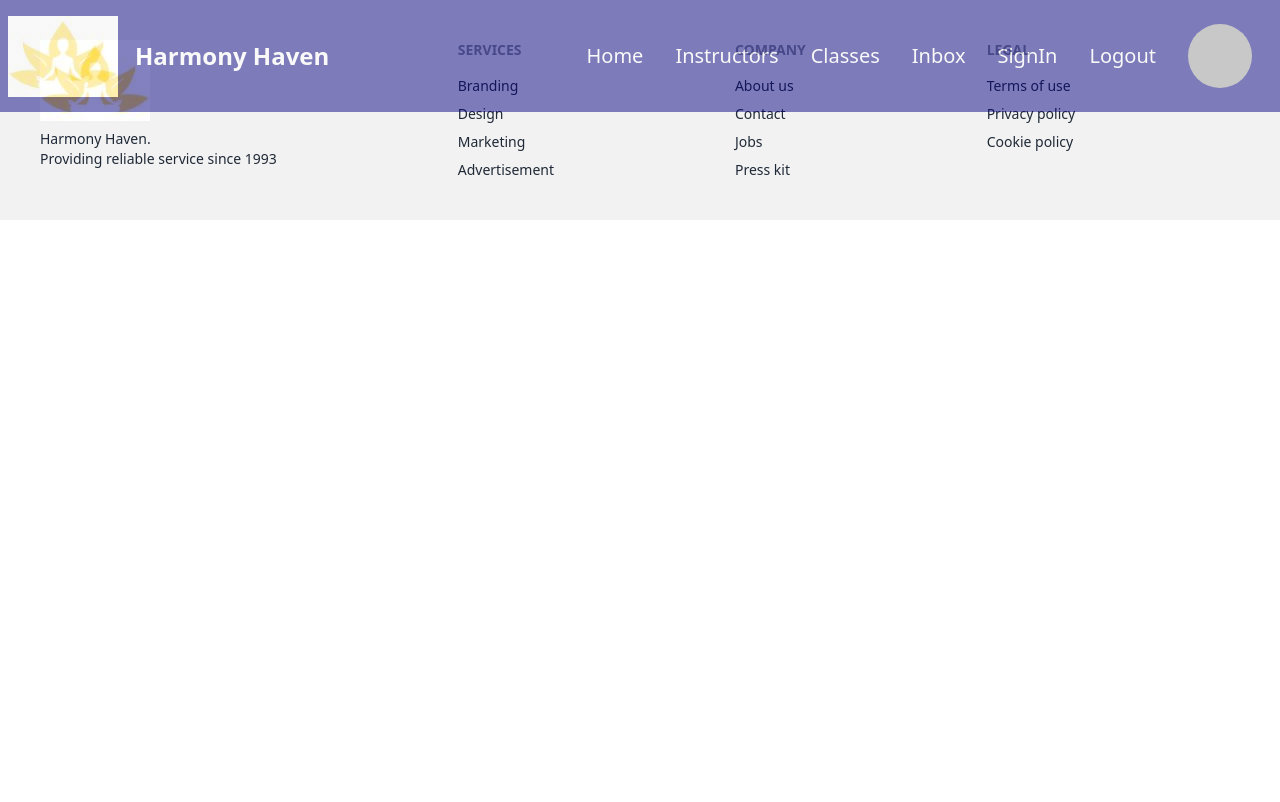
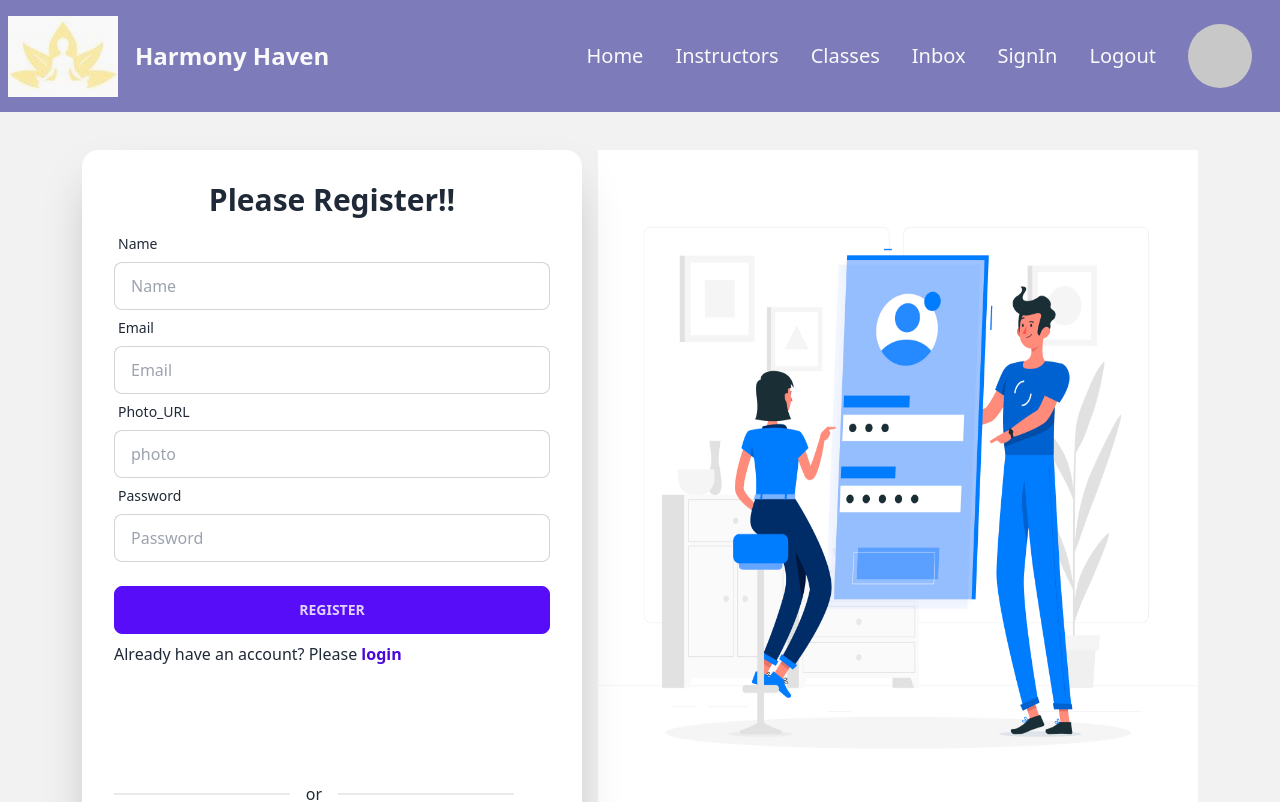
Before and after one commit to Sohelahmed27/HarmonyHaven, a React (Vite) app: page /signup in a window 1280 px wide. Shown: the top 802 px of the page. Built offline with nearby package versions, Linux system fonts and the light colour scheme; no server answers; grey boxes are pictures that could not be loaded.

Commit message:
registration-updated

```diff
--- a/src/pages/Login/Login.jsx
+++ b/src/pages/Login/Login.jsx
@@ -7,18 +7,101 @@ import { AuthContext } from '../../provider/AuthProvider';
 
 const Login = () => {
   const {signIn}= useContext(AuthContext)
-  const { register, handleSubmit, formState: { errors } } = useForm();
-  const onSubmit = data => {
-    signIn(data.email, data.password)
-    .then(result => {
-      const user = result.user
+  // const { register, handleSubmit, formState: { errors } } = useForm();
+  // const onSubmit = data => {
+  //   const email = data.email;
+  //   const password = data.password;
+  //   signIn(email, password)
+  //   .then(result => {
+  //     const user = result.user
+  //     console.log(user)
+  //   })
+  // }
+  const handleSignIn = event => {
+    event.preventDefault();
+    const form = event.target;
+
+    const email = form.email.value;
+    const password = form.password.value;
+
+    console.log(email, password)
+
+    signIn(email, password)
+    .then(result =>{
+      const user = result.user;
+      console.log(user)
     })
-    console.log(data.Email)};
-  console.log(errors);
+
+  }
+
   return (
-    <form onSubmit={handleSubmit(onSubmit)}>
+    <div>
+    <div>
+      <div className="hero min-h-screen bg-base-200">
+        <div className="hero-content flex-col lg:flex-row-reverse">
+          <div className="text-center lg:text-left">
+            <img src={img} className="w-[600px] h-[700px]" />
+          </div>
+          <div className="card flex-shrink-0  shadow-2xl bg-base-100 w-[500px] h-[700px]">
+            <div className="card-body">
+              <h3 className="text-3xl font-bold text-center">
+                Please Log!!
+              </h3>
+              <form onSubmit={handleSignIn}>
 
-      <div className="hero min-h-screen bg-base-200">
+              <div className="form-control">
+                <label className="label">
+                  <span className="label-text">Email</span>
+                </label>
+                <input
+                  type="text"
+                  placeholder="Email"
+                  className="input input-bordered"
+                  name="email"
+                />
+              </div>
+
+
+              <div className="form-control">
+                <label className="label">
+                  <span className="label-text">Password</span>
+                </label>
+                <input
+                  type="text"
+                  placeholder="Password"
+                  className="input input-bordered"
+                  name="password"
+                />
+
+                <div className="form-control mt-6">
+                  <input
+                    type="submit"
+                    className="btn btn-primary"
+                    value="Register"
+                  />
+                </div>
+              </div>
+              </form>
+              <p>
+                New User? Please{" "}
+                <Link className="font-bold text-primary-focus" to="/signup">
+                  {" "}
+                  register
+                </Link>
+              </p>
+              <div className="text-center w-[400px]">
+                <div className="divider ">or</div>
+                <div className="flex justify-center">
+                  <GoogleButton className=""></GoogleButton>
+                </div>
+              </div>
+            </div>
+          </div>
+        </div>
+      </div>
+    </div>
+
+      {/* <div className="hero min-h-screen bg-base-200">
         <div className="hero-content flex-col lg:flex-row-reverse">
 
           <div className="text-center lg:text-left">
@@ -28,6 +111,7 @@ const Login = () => {
           <div className="card flex-shrink-0  shadow-2xl bg-base-100 w-[500px] h-[600px]">
             <div className="card-body">
             <h3 className="text-3xl font-bold text-center">Please login!!</h3>
+              <form onSubmit={handleSubmit(onSubmit)}>
               <div className="form-control">
                 <label className="label">
                   <span className="label-text">Email</span>
@@ -54,8 +138,10 @@ const Login = () => {
                 </label>
               </div>
               <div className="form-control mt-6">
-                <button className="btn btn-primary">Login</button>
+              <input className="btn btn-primary" type="submit" value="Login" />
+
               </div>
+              </form>
 
               <p>
               New User? Please <Link className='font-bold text-primary-focus' to="/signup"> register</Link>
@@ -71,8 +157,9 @@ const Login = () => {
 
           </div>
         </div>
-      </div>
-    </form>
+      </div> */}
+
+    </div>
   );
 };
 
--- a/src/pages/Login/Signup.jsx
+++ b/src/pages/Login/Signup.jsx
@@ -1,9 +1,139 @@
-
+import GoogleButton from "react-google-button";
+import { Link } from "react-router-dom";
+import img from "../../assets/signup.jpg";
+import { useContext } from "react";
+import { AuthContext } from "../../provider/AuthProvider";
+import { useForm } from "react-hook-form";
 
 const Signup = () => {
+  const {signUp} = useContext(AuthContext)
+  // const handleSignup = event => {
+  //   event.preventDefault();
+  //   const form = event.target;
+  //   const name = form.name.value;
+  //   const email = form.email.value;
+  //   const password = form.password.value;
+  //   const photo = form.photo.value;
+  //   console.log(name, email, password, photo)
+
+  //   signUp(email, password)
+  //   .then(result =>{
+  //     const user = result.user;
+  //     console.log(user)
+  //   })
+
+  // }
+  //REACT HOOK FORM
+  const { register, formState: { errors }, handleSubmit } = useForm();
+
+const onSubmit = (data) => {
+  signUp(data.email, data.password)
+  .then(result =>{
+        const user = result.user;
+        console.log(user)
+      })
+
+}
   return (
     <div>
+      <div className="hero min-h-screen bg-base-200 h-[1000px]" >
 
+        <div className="hero-content flex-col lg:flex-row-reverse">
+          <div className="text-center lg:text-left">
+            <img src={img} className="w-[600px] h-[700px]" />
+          </div>
+          <div className="card flex-shrink-0  shadow-2xl bg-base-100 w-[500px] h-[700px]">
+
+            <div className="card-body">
+            <h3 className="text-3xl font-bold text-center ">
+                Please Register!!
+              </h3>
+              <form onSubmit={handleSubmit(onSubmit)} >
+              <div className="form-control">
+                <label className="label">
+                  <span className="label-text">Name</span>
+                </label>
+                <input
+                  type="text"
+                  placeholder="Name"
+                  className="input input-bordered"
+                  name="name"
+                  {...register("name",{required: true})}
+                  />
+                  {errors.name?.type === 'required' && <span className="text-red-600">Name is required</span>}
+
+              </div>
+              <div className="form-control">
+                <label className="label">
+                  <span className="label-text">Email</span>
+                </label>
+                <input
+                  type="email"
+                  placeholder="Email"
+                  className="input input-bordered"
+                  name="email"
+                  {...register("email",{required: true})}
+                />
+
+                {errors.email?.type === 'required' && <span className="text-red-600">Email is required</span>}
+
+              </div>
+
+              <div className="form-control">
+                <label className="label">
+                  <span className="label-text">Photo_URL</span>
+                </label>
+                <input
+                  type="text"
+                  placeholder="photo"
+                  className="input input-bordered"
+                  name="photo"
+                  {...register("photo", {required: true})}
+                />
+                 {errors.email?.type === 'required' && <span className="text-red-600">Photo is required</span>}
+              </div>
+              <div className="form-control">
+                <label className="label">
+                  <span className="label-text">Password</span>
+                </label>
+                <input
+                  type="password"
+                  placeholder="Password"
+                  className="input input-bordered"
+                  name="password"
+                  {...register("password", {required: true, minLength: 6, pattern: /(?=.*[A-Z])(?=.*[0-9])(?=.*[!@#$%^&*_=+-])/})}
+                />
+                 {errors.password?.type === 'required' && <span className="text-red-600">password is required</span>}
+                 {errors.password?.type === 'minLength' && <span className="text-red-600">password must be 6 characters</span>}
+                 {errors.password?.type === 'pattern' && <span className="text-red-600">password must be a uppercase, a spacial characters</span>}
+
+                <div className="form-control mt-6">
+                  <input
+                    type="submit"
+                    className="btn btn-primary"
+                    value="Register"
+                  />
+                </div>
+              </div>
+              </form>
+              <p>
+                Already have an account? Please{" "}
+                <Link className="font-bold text-primary-focus" to="/login">
+                  {" "}
+                  login
+                </Link>
+              </p>
+              <div className="text-center w-[400px]">
+                <div className="divider ">or</div>
+                <div className="flex justify-center">
+                  <GoogleButton className=""></GoogleButton>
+
+                </div>
+              </div>
+            </div>
+          </div>
+        </div>
+      </div>
     </div>
   );
 };
```
